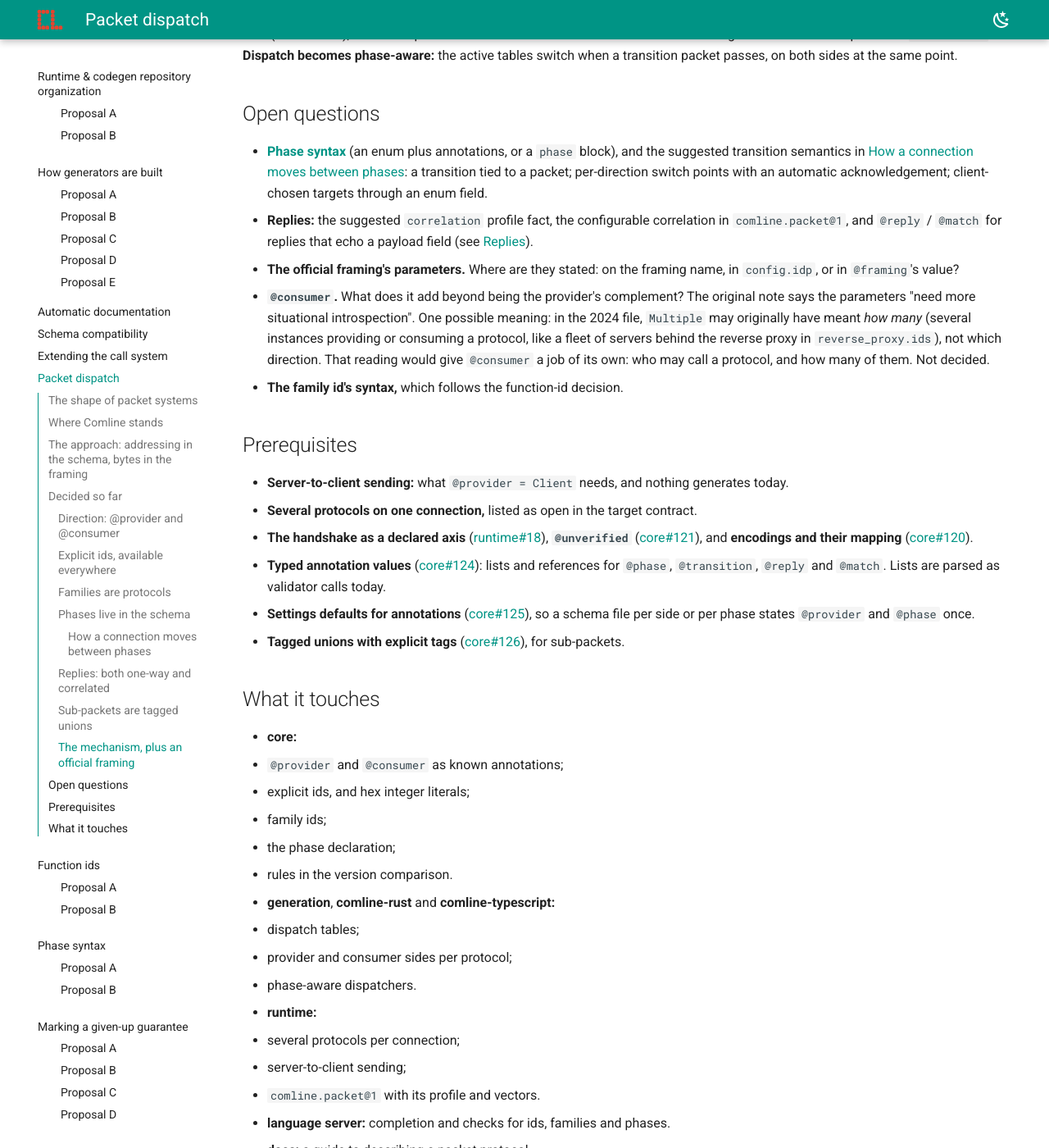
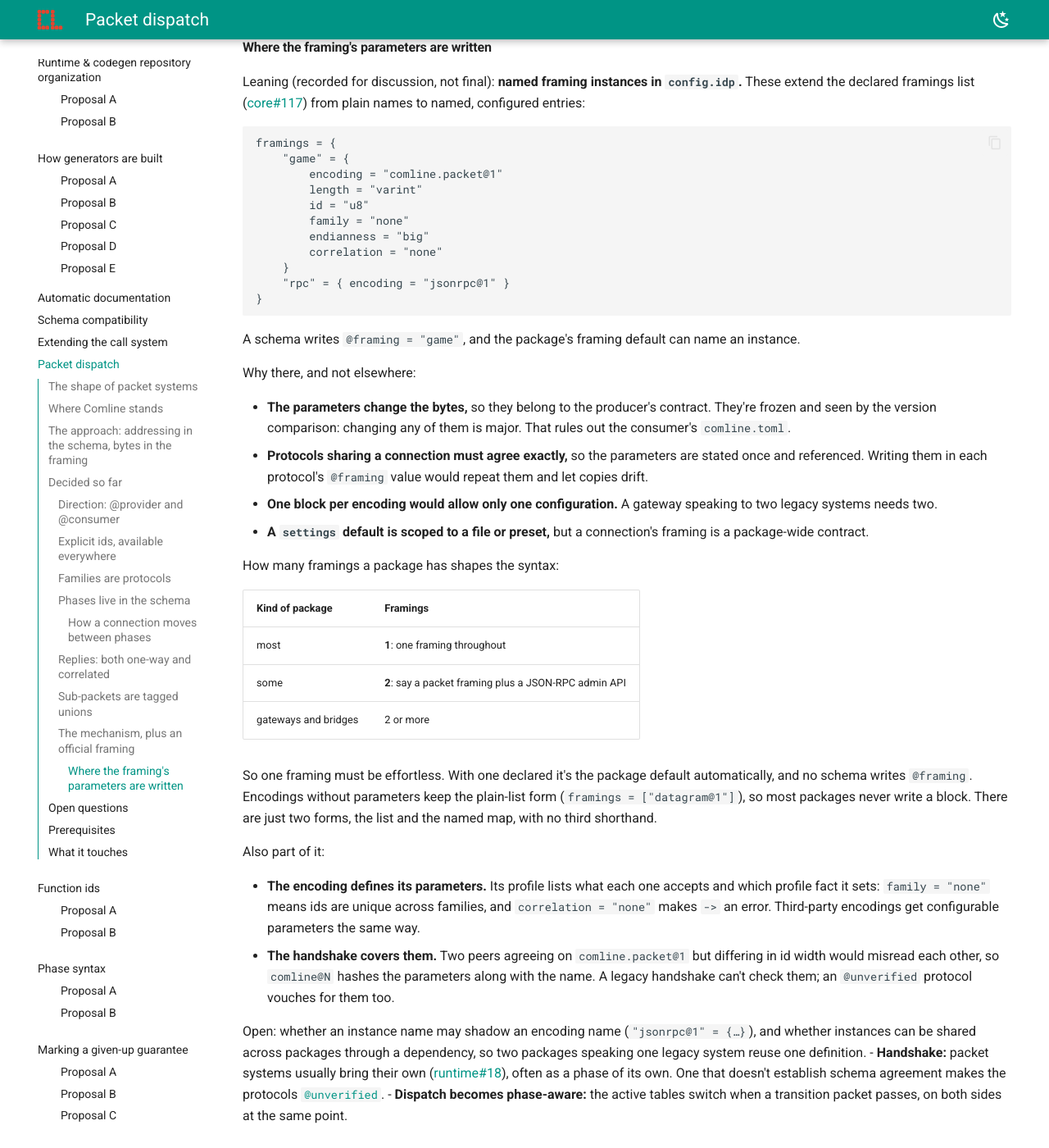
Before and after one commit to ComlineProject/docs, an MkDocs documentation site: the page built from docs/docs/proposals/packet-dispatch.md, in a window 1280 px wide and 1400 px high, scrolled down 5554 px. Shown: the whole window at 82% size. Built offline with MkDocs 1.6.1 and Material for MkDocs 9.7.7, drawn with Linux system fonts in a browser that asks for light colours; the version menu is left out; some of the changed text lies outside the part shown.

Commit message:
proposals: framing parameters as named instances in config.idp
Leaning option, recorded for discussion: framings declared in config.idp
become named, configured instances referenced by @framing. Includes how
many framings packages typically have, why one stays effortless, the
encoding defining its parameters, and the handshake hashing them.

````diff
--- a/docs/docs/proposals/packet-dispatch.md
+++ b/docs/docs/proposals/packet-dispatch.md
@@ -249,6 +249,73 @@ more than packets.
 
   Its [profile](schema-compatibility.md#encoding-profiles) states that calls go
   by explicit id, so reordering never matters under it.
+
+#### Where the framing's parameters are written
+
+Leaning (recorded for discussion, not final): **named framing instances in
+`config.idp`.** These extend the declared framings list
+([core#117](https://github.com/ComlineProject/core/issues/117)) from plain
+names to named, configured entries:
+
+```
+framings = {
+    "game" = {
+        encoding = "comline.packet@1"
+        length = "varint"
+        id = "u8"
+        family = "none"
+        endianness = "big"
+        correlation = "none"
+    }
+    "rpc" = { encoding = "jsonrpc@1" }
+}
+```
+
+A schema writes `@framing = "game"`, and the package's framing default can name
+an instance.
+
+Why there, and not elsewhere:
+
+- **The parameters change the bytes,** so they belong to the producer's
+  contract. They're frozen and seen by the version comparison: changing any
+  of them is major. That rules out the consumer's `comline.toml`.
+- **Protocols sharing a connection must agree exactly,** so the parameters are
+  stated once and referenced. Writing them in each protocol's `@framing`
+  value would repeat them and let copies drift.
+- **One block per encoding would allow only one configuration.** A gateway
+  speaking to two legacy systems needs two.
+- **A `settings` default is scoped to a file or preset,** but a connection's
+  framing is a package-wide contract.
+
+How many framings a package has shapes the syntax:
+
+| Kind of package | Framings |
+|---|---|
+| most | **1**: one framing throughout |
+| some | **2**: say a packet framing plus a JSON-RPC admin API |
+| gateways and bridges | 2 or more |
+
+So one framing must be effortless. With one declared it's the package default
+automatically, and no schema writes `@framing`. Encodings without parameters
+keep the plain-list form (`framings = ["datagram@1"]`), so most packages never
+write a block. There are just two forms, the list and the named map, with no
+third shorthand.
+
+Also part of it:
+
+- **The encoding defines its parameters.** Its profile lists what each one
+  accepts and which profile fact it sets: `family = "none"` means ids are
+  unique across families, and `correlation = "none"` makes `->` an error.
+  Third-party encodings get configurable parameters the same way.
+- **The handshake covers them.** Two peers agreeing on `comline.packet@1` but
+  differing in id width would misread each other, so `comline@N` hashes the
+  parameters along with the name. A legacy handshake can't check them; an
+  `@unverified` protocol vouches for them too.
+
+Open: whether an instance name may shadow an encoding name
+(`"jsonrpc@1" = {…}`), and whether instances can be shared across packages
+through a dependency, so two packages speaking one legacy system reuse one
+definition.
 - **Handshake:** packet systems usually bring their own
   ([runtime#18](https://github.com/ComlineProject/runtime/issues/18)), often as
   a phase of its own. One that doesn't establish schema agreement makes the
@@ -267,8 +334,10 @@ more than packets.
   configurable correlation in `comline.packet@1`, and `@reply` / `@match` for
   replies that echo a payload field (see
   [Replies](#replies-both-one-way-and-correlated)).
-- **The official framing's parameters.** Where are they stated: on the framing
-  name, in `config.idp`, or in `@framing`'s value?
+- **The framing's parameters:** leaning towards named framing instances in
+  `config.idp` (see
+  [Where the framing's parameters are written](#where-the-framings-parameters-are-written));
+  shadowing and cross-package sharing are open.
 - **`@consumer`.** What does it add beyond being the provider's complement? The
   original note says the parameters "need more situational introspection".
   One possible meaning: in the 2024 file, `Multiple` may originally have meant
````
